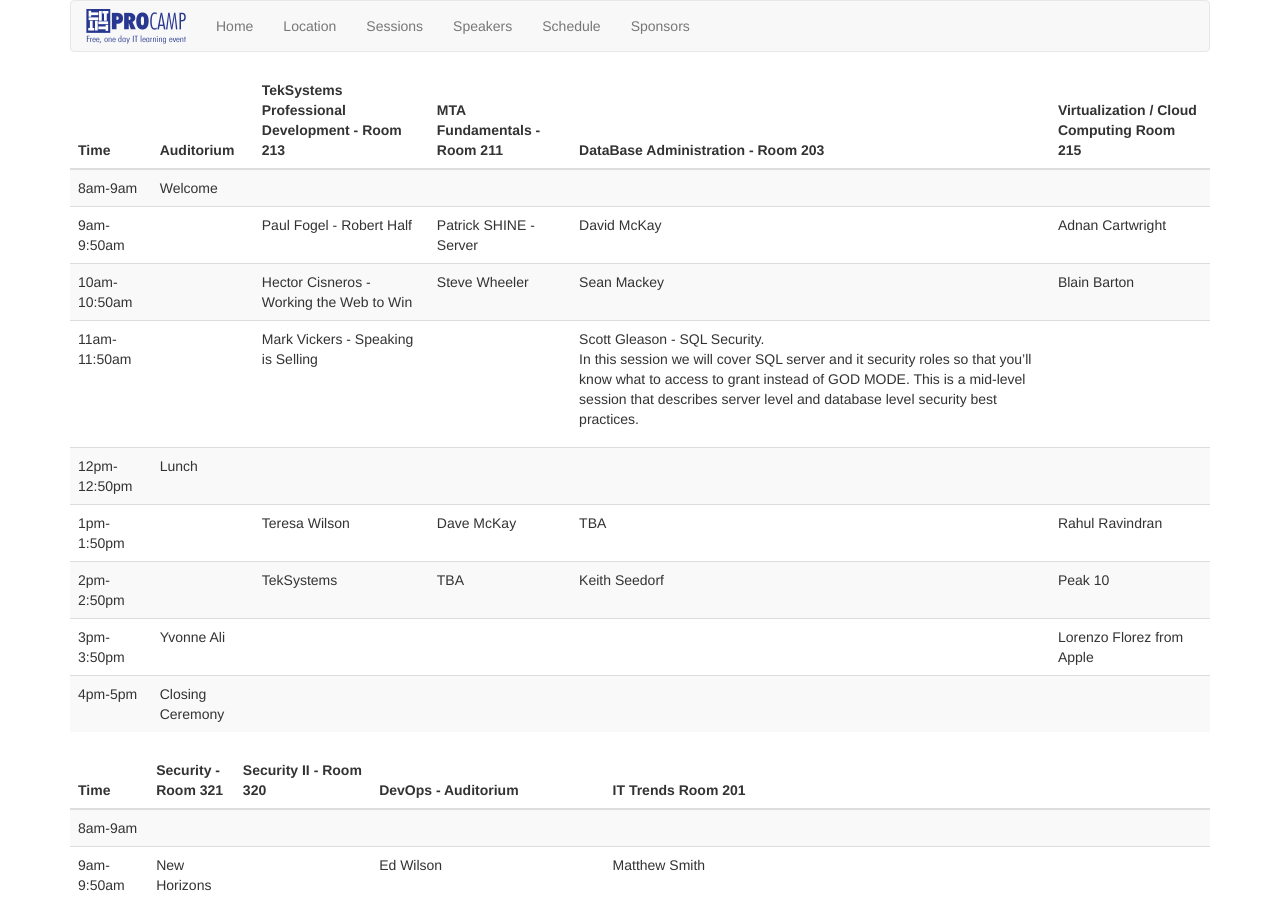
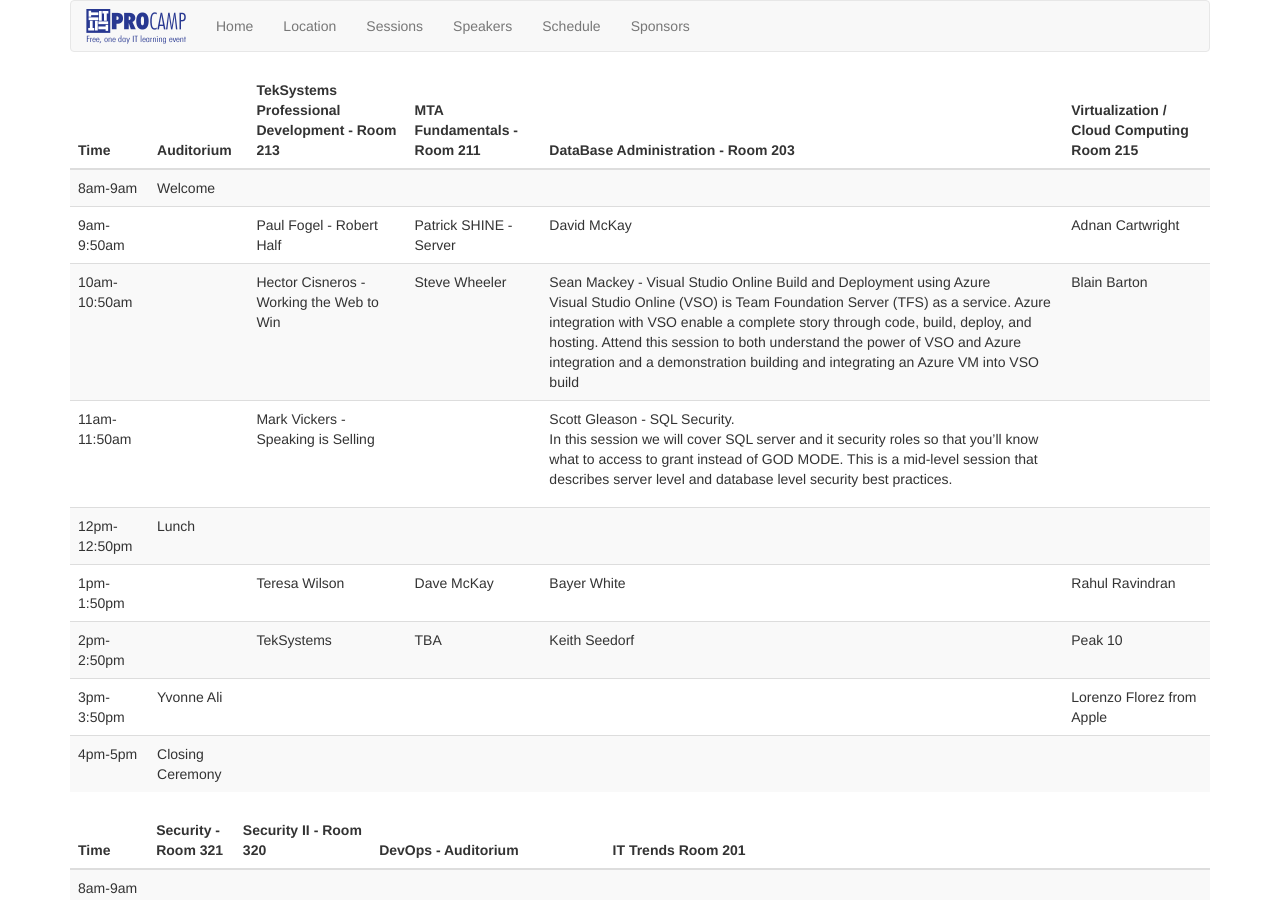
Before and after one commit to tk811/ConfernceApp, a Jekyll site: the page built from sessions/index.html, in a window 1280 px wide and 900 px high. Built offline with Jekyll 4.4.1, drawn with Linux system fonts in a browser that asks for light colours; nearby versions of some CDN libraries.

Commit message:
Adding Bayer and Sean Mackey description

```diff
--- a/sessions/index.html
+++ b/sessions/index.html
@@ -87,7 +87,8 @@
 					Steve Wheeler
 				</td>
 				<td>
-					Sean Mackey
+					Sean Mackey -  Visual Studio Online Build and Deployment using Azure<br />
+					Visual Studio Online (VSO) is Team Foundation Server (TFS) as a service. Azure integration with VSO enable a complete story through code, build, deploy, and hosting. Attend this session to both understand the power of VSO and Azure integration and a demonstration building and integrating an Azure VM into VSO build
 				</td>
 				<td>
 					Blain Barton
@@ -137,7 +138,7 @@
 					Dave McKay
 				</td>
 				<td>
-					TBA
+					Bayer White
 				</td>
 				<td>
 					Rahul Ravindran
```
